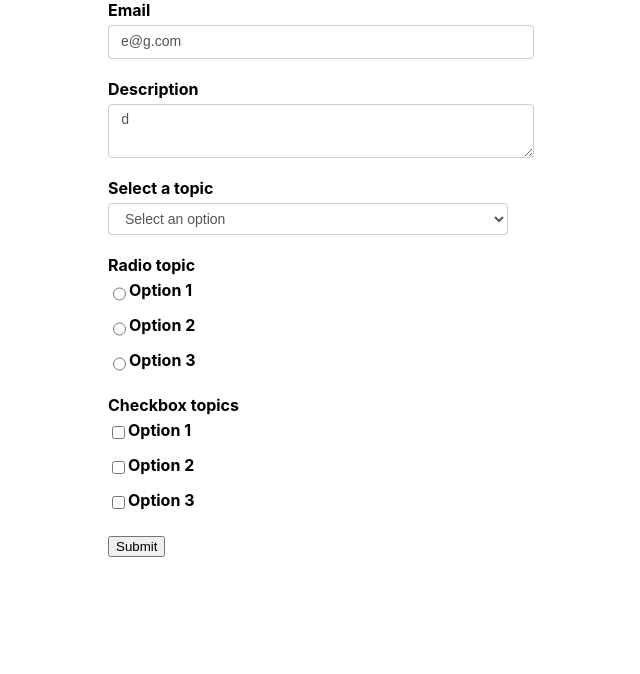
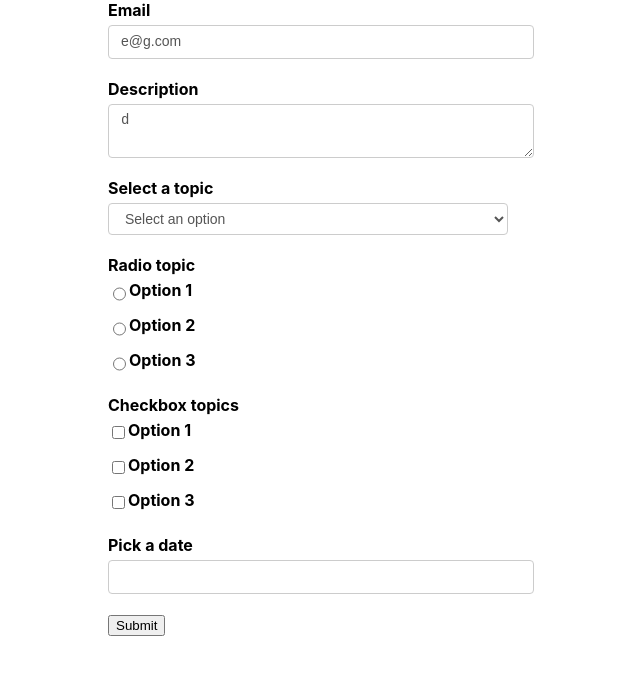
Before and after one commit to edwinisnow/react-formik-forms, a React (Create React App) app in the folder react-formik-forms/: page / in a window 1280 px wide. Shown: the top 674 px of the page, without its empty margins (319-959 px from the left). Built offline with nearby package versions, Linux system fonts and the light colour scheme.

Commit message:
DatePicker

```diff
--- a/react-formik-forms/package.json
+++ b/react-formik-forms/package.json
@@ -8,6 +8,7 @@
     "@testing-library/user-event": "^12.8.3",
     "formik": "^2.2.6",
     "react": "^17.0.2",
+    "react-datepicker": "^3.8.0",
     "react-dom": "^17.0.2",
     "react-scripts": "4.0.3",
     "web-vitals": "^1.1.1",
--- a/react-formik-forms/src/components/CheckboxGroup.js
+++ b/react-formik-forms/src/components/CheckboxGroup.js
@@ -10,7 +10,6 @@
       <Field name={name} {...rest}>
         {({ field }) => {
           return options.map((option) => {
-            console.log("field", field.value, option.value);
             return (
               <React.Fragment key={option.key}>
                 <div className="radiobutton">
--- /dev/null
+++ b/react-formik-forms/src/components/DatePicker.js
@@ -0,0 +1,32 @@
+import React from "react";
+import DateView from "react-datepicker";
+import "react-datepicker/dist/react-datepicker.css";
+import { Field, ErrorMessage } from "formik";
+import TextError from "./TextError";
+
+function DatePicker(props) {
+  const { label, name, ...rest } = props;
+  return (
+    <div className="form-control">
+      <label htmlFor={name}>{label}</label>
+      <Field name={name}>
+        {({ form, field }) => {
+          const { setFieldValue } = form;
+          const { value } = field;
+          return (
+            <DateView
+              id={name}
+              {...field}
+              {...rest}
+              selected={value}
+              onChange={(val) => setFieldValue(name, val)}
+            />
+          );
+        }}
+      </Field>
+      <ErrorMessage name={name} component={TextError} />
+    </div>
+  );
+}
+
+export default DatePicker;
--- a/react-formik-forms/src/components/FormikContainer.js
+++ b/react-formik-forms/src/components/FormikContainer.js
@@ -25,15 +25,18 @@
     selectOption: "",
     radioOption: "",
     checkboxOption: [],
+    birthDate: null,
   };
   const validationSchema = Yup.object({
     email: Yup.string().required("Required"),
     description: Yup.string().required("Required"),
     selectOption: Yup.string().required("Required"),
     radioOption: Yup.string().required("Required"),
-    checkboxOption: Yup.array().length(1, "Required"),
+    checkboxOption: Yup.array().required("Required"),
+    birthDate: Yup.date().required("Required").nullable(),
   });
-  const onSubmit = (values) => console.log("Form data", values);
+  const onSubmit = (values) =>
+    console.log("Form data", JSON.parse(JSON.stringify(values)));
   return (
     <Formik
       initialValues={initialValues}
@@ -71,6 +74,7 @@
             label="Checkbox topics"
             options={checkboxOptions}
           />
+          <FormikControl control="date" name="birthDate" label="Pick a date" />
 
           <button type="submit">Submit</button>
         </Form>
--- a/react-formik-forms/src/components/FormikControl.js
+++ b/react-formik-forms/src/components/FormikControl.js
@@ -3,6 +3,7 @@
 import Select from "./Select";
 import Radio from "./Radio";
 import CheckboxGroup from "./CheckboxGroup";
+import DatePicker from "./DatePicker";
 
 function FormikControl(props) {
   const { control, ...rest } = props;
@@ -18,6 +19,7 @@
     case "checkbox":
       return <CheckboxGroup {...rest} />;
     case "date":
+      return <DatePicker {...rest} />;
     default:
       return null;
   }
```
Also changed, not shown: 1 other file (tests, documents, lock files or other folders).
